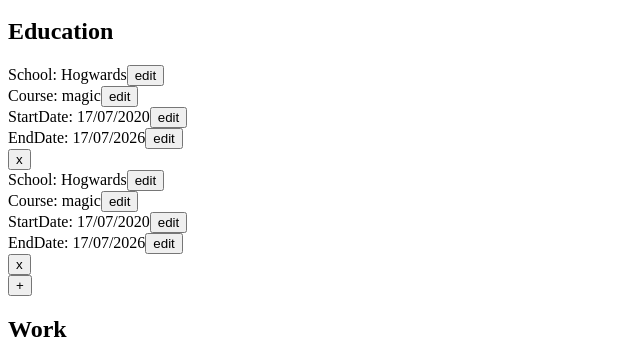
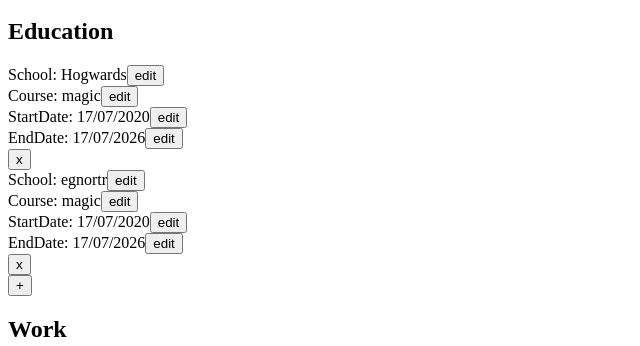
Before and after one commit to Belbut/cv-application, a React (Vite) app: page / in a window 1280 px wide. Shown: the part 192-538 px from the top of the page, without its empty margins (0-640 px from the left). Built offline with nearby package versions, Linux system fonts and the light colour scheme.

Commit message:
feat: extract multi entry logic

```diff
--- a/src/components/EducationInfo.jsx
+++ b/src/components/EducationInfo.jsx
@@ -1,70 +1,18 @@
 import Info from "./Info.jsx"
 import { useState } from "react"
 
-function Element({ content, editContent,removeRecord}) {
-
-  return (
-    <div className="course">
-      <Info info={content} setInfo={editContent} contentType="school" />
-      <Info info={content} setInfo={editContent} contentType="course" />
-      <Info info={content} setInfo={editContent} contentType="startDate" />
-      <Info info={content} setInfo={editContent} contentType="endDate" />
-      <button onClick={removeRecord}>x</button>
-      <br></br>
-    </div>
-  )
-}
+import ElementInfo from "./MultiEntryInfo.jsx"
 
 function EducationInfo() {
   const [info, setInfo] = useState([
-    { id: 0, school: "Hogwards", course: "magic", startDate: "17/07/2020", endDate: "17/07/2026" },
-    { id: 1, school: "Hogwards", course: "magic", startDate: "17/07/2020", endDate: "17/07/2026" }
+    { id: crypto.randomUUID(), school: "Hogwards", course: "magic", startDate: "17/07/2020", endDate: "17/07/2026" },
+    { id: crypto.randomUUID(), school: "egnortr", course: "magic", startDate: "17/07/2020", endDate: "17/07/2026" }
   ])
 
-  const findRecord = (id) => {
-    return info.find((school) => school.id == id)
-  }
-
-  const editRecord = (id) => {
-    return (fn) => {
-      setInfo(
-        info.map(school => {
-          return school.id == id ? fn(school) : school
-        })
-      )
-    }
-  }
-
-  const addRecord = () => {
-    const new_entry = { id: crypto.randomUUID(), school: "", course: "", startDate: "", endDate: "" }
-    setInfo([...info,new_entry])
-  }
-
-  const removeRecord =(id)=>{
-    setInfo(info.filter(entry=> entry.id != id))
-  }
-
-  const renderRecordList = () => {
-    return info.map((r) => {
-      return (
-        <Element
-        key={r.id}
-        content={findRecord(r.id)}
-        editContent={editRecord(r.id)}
-        removeRecord={()=>removeRecord(r.id)}
-        />
-      )
-    })
-  }
+  const initialEntry = {id: crypto.randomUUID(), school: "", course: "", startDate: "", endDate: "" }
 
   return (
-    <>
-      <h2>Education</h2>
-      <div className="education-information">
-        {renderRecordList()}
-        <button onClick={()=>addRecord()}>+</button>
-      </div>
-    </>
+  ElementInfo("Education",()=>info, setInfo, initialEntry)
   )
 }
 
--- a/src/components/Info.jsx
+++ b/src/components/Info.jsx
@@ -8,7 +8,7 @@ function Info({ info, setInfo, contentType }) {
 
   const [isEdit, setIsEdit] = useState(true);
 
-  const button = () => {
+  const editButton = () => {
     if (isEdit) {
       return (
         <>
@@ -19,8 +19,8 @@ function Info({ info, setInfo, contentType }) {
     } else {
       return (
         <>
-          <input type="" name="" value={content} onChange={(e) => contentCallBack(e.target.value)} />
-          <button type=""
+          <input value={content} onChange={(e) => contentCallBack(e.target.value)} />
+          <button
             onClick={() => setIsEdit(true)}>
             submit
           </button>
@@ -32,7 +32,7 @@ function Info({ info, setInfo, contentType }) {
   return (
     <div>
       <span> {title}: </span>
-      {button()}
+      {editButton()}
     </div>
   )
 }
--- /dev/null
+++ b/src/components/MultiEntryInfo.jsx
@@ -0,0 +1,67 @@
+import Info from "./Info";
+
+
+function ElementInfo(type, info, setInfo, initialEntry) {
+  const newEntry = () => { return { ...initialEntry, id: crypto.randomUUID() } }
+
+  const findRecord = (id) => {
+    return info().find((element) => element.id == id)
+  }
+
+  const editRecord = (id) => {
+    return (fn) => {
+      setInfo(
+        info().map(element => {
+          return element.id == id ? fn(element) : element
+        })
+      )
+    }
+  }
+
+  const addRecord = () => {
+    setInfo([...info(), newEntry()])
+  }
+
+  const removeRecord = (id) => {
+    setInfo(info().filter(entry => entry.id != id))
+  }
+
+  const renderRecordList = () => {
+    console.log(info())
+    console.log(info()[0])
+    return info().map((r) => {
+      return (
+        <Element key={r.id}
+          content={findRecord(r.id)}
+          editContentCB={editRecord(r.id)}
+          removeRecordCB={() => removeRecord(r.id)}
+        />
+      )
+    })
+  }
+
+  return (
+    <>
+      <h2>{type}</h2>
+      <div className={type}>
+        {renderRecordList()}
+        <button onClick={() => addRecord()}>+</button>
+      </div>
+    </>
+  )
+}
+
+function Element({ content, editContentCB, removeRecordCB }) {
+  return (
+    <div className="entry">
+      {Object.keys(content).map((key) => {
+        if (key == "id") return null
+        return <Info info={content} setInfo={editContentCB} contentType={key} key={key} />
+      })}
+      < button onClick={removeRecordCB}>x</button >
+      <br />
+    </div>
+  )
+}
+
+export default ElementInfo
```
